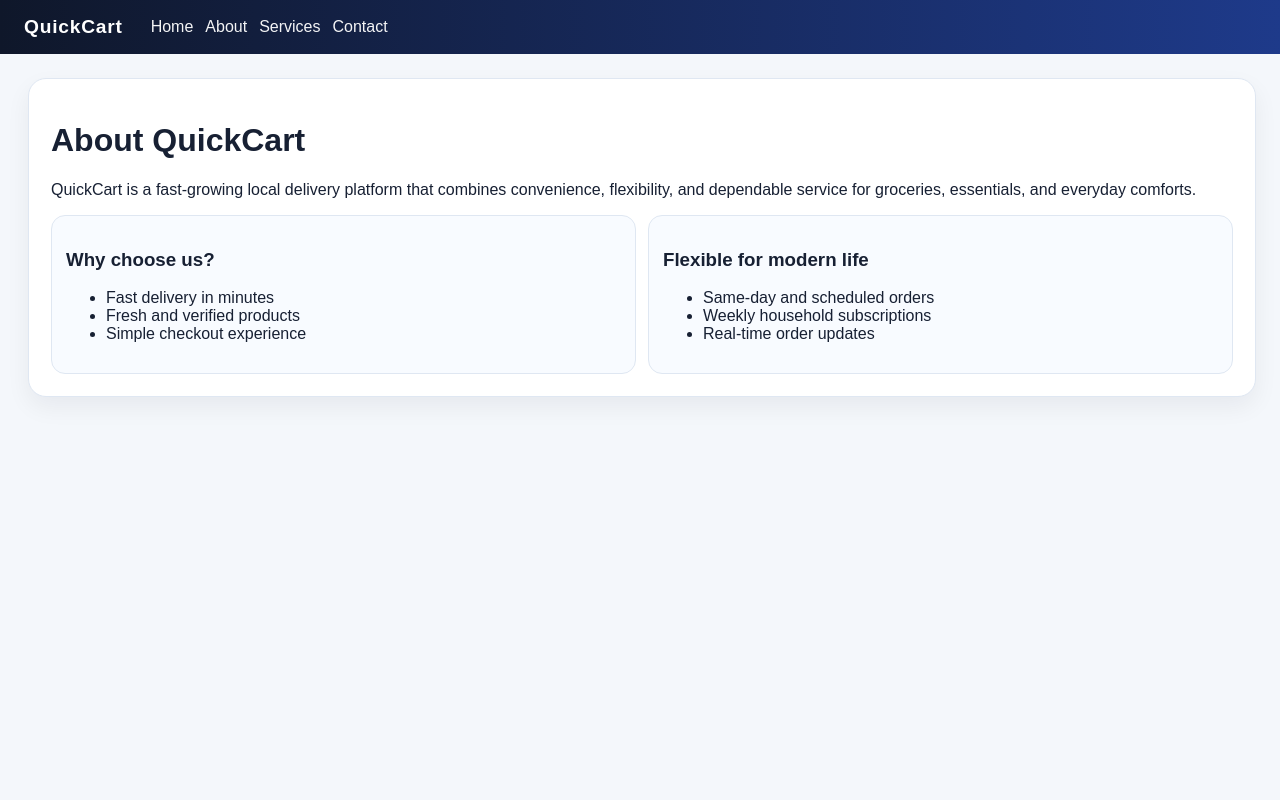
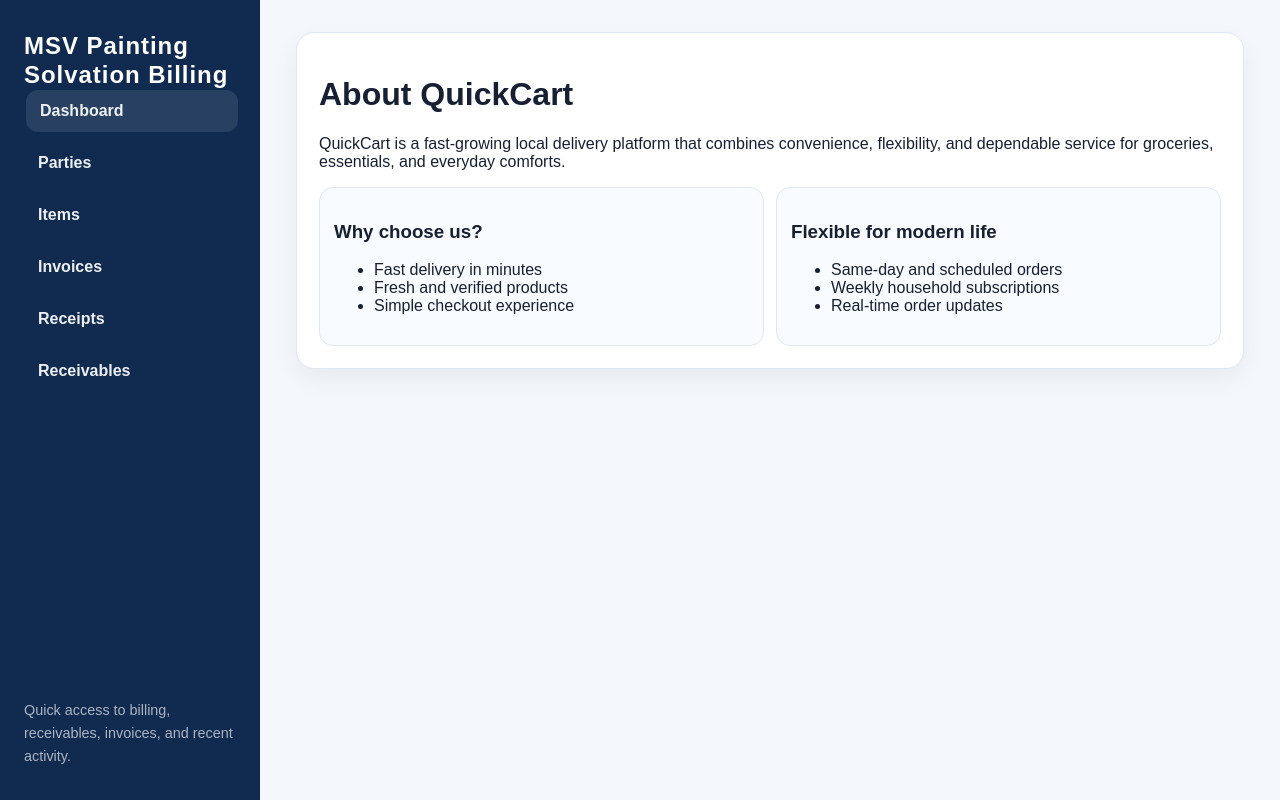
Before and after one commit to rakshithayadav1618-dot/demo-project, a Flask app: page /about in a window 1280 px wide. Run offline with Flask 3, Linux system fonts and the light colour scheme.

Commit message:
base update

```diff
--- a/templates/base.html
+++ b/templates/base.html
@@ -18,11 +18,14 @@
       * { box-sizing: border-box; }
       body { font-family: Arial, sans-serif; margin: 0; background: var(--bg); color: var(--text); }
       a { color: var(--accent); text-decoration: none; }
-      .top-nav { background: linear-gradient(90deg, #0f172a, #1e3a8a); color: white; padding: 16px 24px; display: flex; justify-content: flex-start; align-items: center; flex-wrap: wrap; gap: 12px; }
-      .top-nav .brand { font-size: 1.2rem; font-weight: bold; letter-spacing: 0.04em; margin-right: 16px; }
-      .top-nav .links { display: flex; flex-wrap: wrap; gap: 12px; }
-      .top-nav .links a { color: white; margin-left: 0; opacity: 0.95; }
-      .page { max-width: 100%; margin: 0; padding: 24px 24px 24px 28px; text-align: left; }
+      .app-shell { display: grid; grid-template-columns: 260px 1fr; min-height: 100vh; }
+      .sidebar { background: #102a50; color: white; padding: 32px 24px; display: flex; flex-direction: column; justify-content: space-between; gap: 28px; }
+      .sidebar .brand { font-size: 1.5rem; font-weight: 700; line-height: 1.2; letter-spacing: 0.04em; }
+      .sidebar nav { display: flex; flex-direction: column; gap: 10px; }
+      .sidebar a { color: rgba(255,255,255,0.92); font-weight: 600; padding: 12px 14px; border-radius: 12px; transition: background 0.2s ease, transform 0.2s ease; }
+      .sidebar a:hover, .sidebar a.active { background: rgba(255,255,255,0.1); transform: translateX(2px); }
+      .sidebar .footer { color: rgba(255,255,255,0.65); font-size: 0.9rem; line-height: 1.6; }
+      .page { padding: 32px 36px; }
       .hero { background: linear-gradient(135deg, var(--accent), var(--accent-2)); color: white; padding: 24px; border-radius: 20px; box-shadow: 0 14px 32px rgba(37, 99, 235, 0.15); }
       .hero h1 { margin: 0 0 8px; font-size: 2rem; }
       .hero p { margin: 0 0 12px; opacity: 0.95; }
@@ -49,17 +52,24 @@
     </style>
   </head>
   <body>
-    <nav class="top-nav">
-      <div class="brand">QuickCart</div>
-      <div class="links">
-        <a href="/">Home</a>
-        <a href="/about">About</a>
-        <a href="/services">Services</a>
-        <a href="/contact">Contact</a>
-      </div>
-    </nav>
-    <main class="page">
-      {% block content %}{% endblock %}
-    </main>
+    <div class="app-shell">
+      <aside class="sidebar">
+        <div>
+          <div class="brand">MSV Painting<br>Solvation Billing</div>
+          <nav>
+            <a href="/" class="active">Dashboard</a>
+            <a href="/parties">Parties</a>
+            <a href="/items">Items</a>
+            <a href="/invoices">Invoices</a>
+            <a href="/receipts">Receipts</a>
+            <a href="/receivables">Receivables</a>
+          </nav>
+        </div>
+        <div class="footer">Quick access to billing, receivables, invoices, and recent activity.</div>
+      </aside>
+      <main class="page">
+        {% block content %}{% endblock %}
+      </main>
+    </div>
   </body>
 </html>
```
